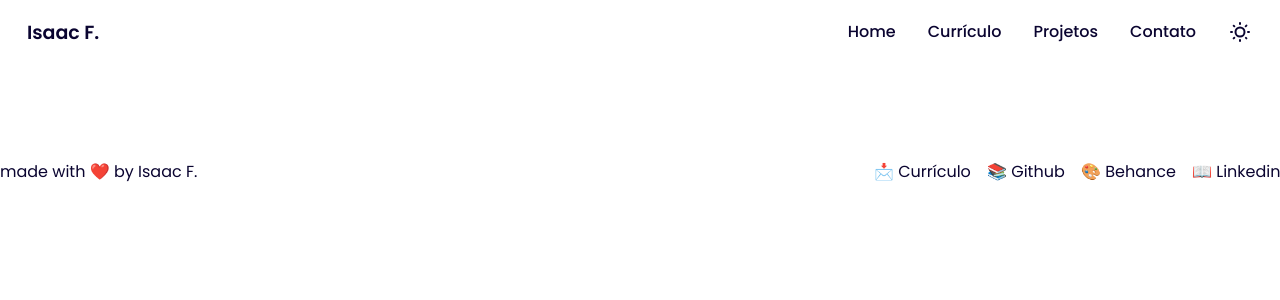
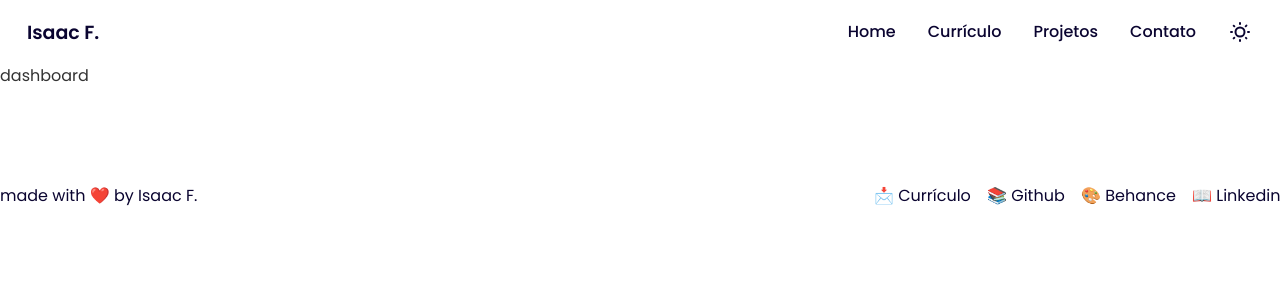
Before and after one commit to isacfg/portfolio, a Vue app: page /dashboard in a window 1280 px wide. Shown: the top 300 px of the page. Built offline with nearby package versions, Linux system fonts and the light colour scheme; no server answers; the database is empty.

Commit message:
before auth dashboard

```diff
--- a/src/main.js
+++ b/src/main.js
@@ -42,7 +42,7 @@ getDocs(colRef).then((snapshot) => {
   useProjectsStore().setProjects(projects);
   // console.log(projects)
 }).catch((err) => {
-  console.log('Error getting documents', err);
+  console.log('Erro ao ler docs firebase in main.js', err);
 });
 
 const app = createApp(App)
--- a/src/router/index.js
+++ b/src/router/index.js
@@ -40,11 +40,11 @@ const router = createRouter({
       }
     },
     {
-      path: '/playground',
-      name: 'playground',
-      component: () => import('../views/PlaygroundView.vue'),
+      path: '/dashboard',
+      name: 'dashboard',
+      component: () => import('../views/DashboardView.vue'),
       meta: {
-        title: 'Playground'
+        title: 'Dashboard'
       },
     }
   ]
--- a/src/views/PlaygroundView.vue
+++ b/src/views/DashboardView.vue
@@ -1,5 +1,5 @@
 <template>
-  <div>playground</div>
+  <div>dashboard</div>
 </template>
 
 <script>
```
